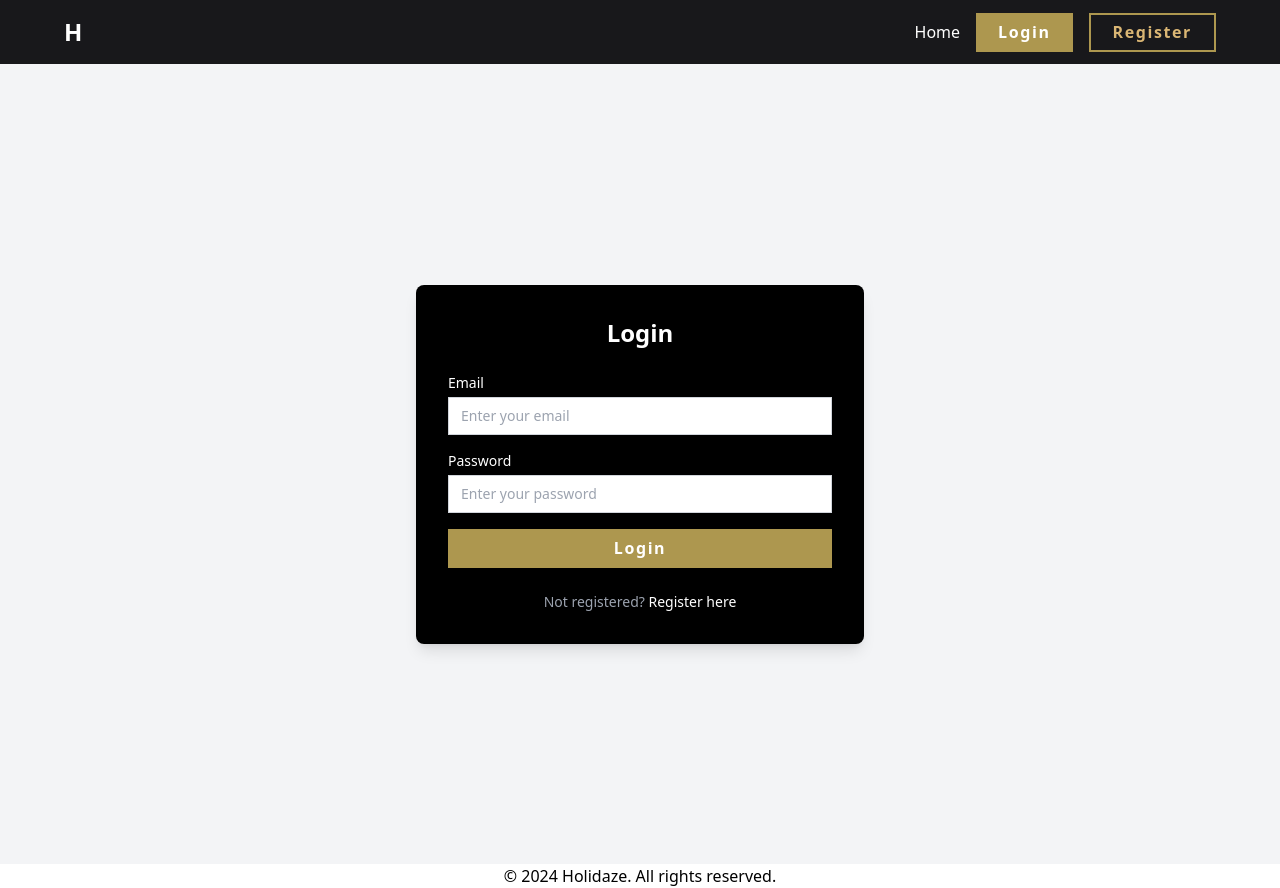
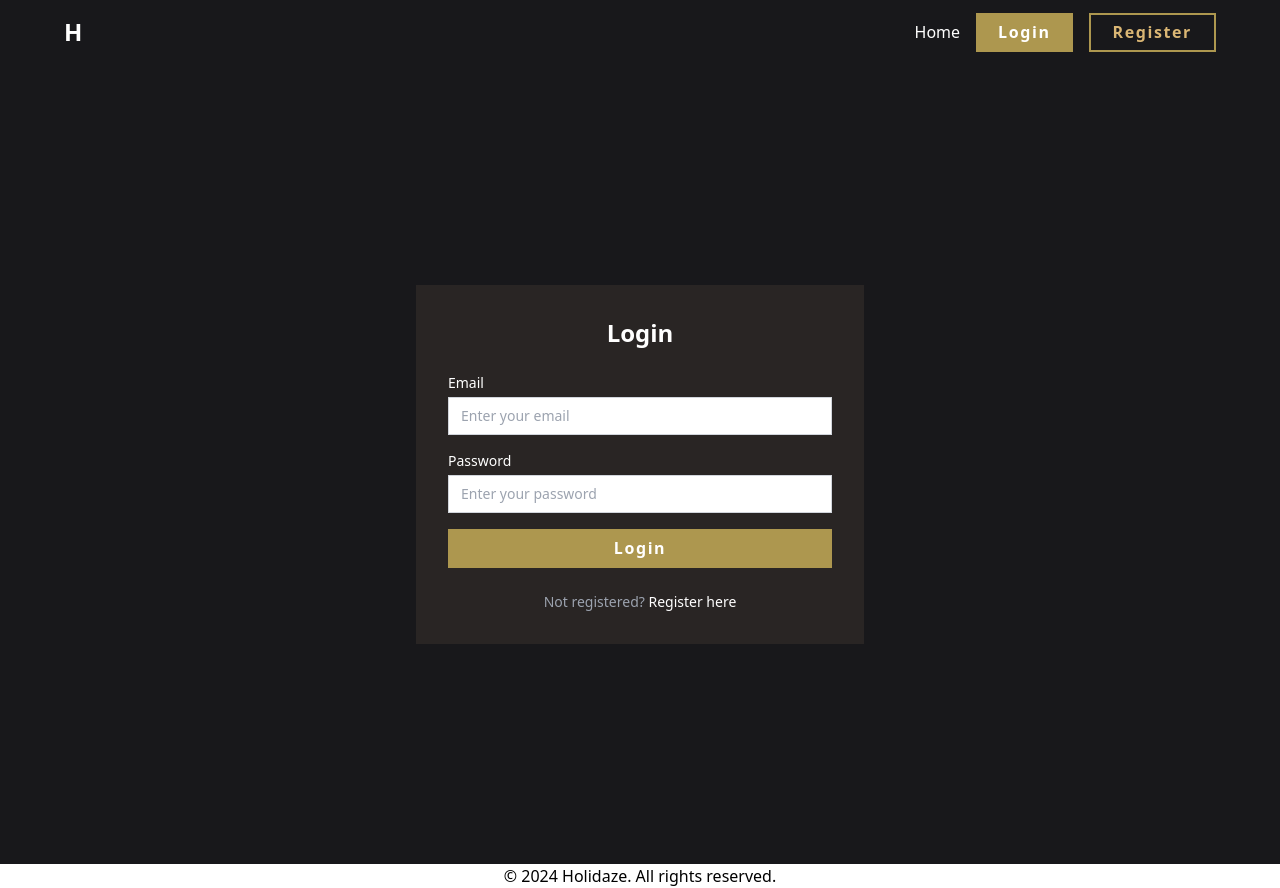
Before and after one commit to Zaracki/Exam-Holidaze, a React app: page /Login in a window 1280 px wide. Built offline with nearby package versions, Linux system fonts and the light colour scheme; the HTML template or start-up script is replaced by a standard one.

Commit message:
Update index.jsx

```diff
--- a/src/pages/Login/index.jsx
+++ b/src/pages/Login/index.jsx
@@ -37,7 +37,7 @@
         setLoginSuccess('Login successful! Redirecting...');
         setTimeout(() => {
           navigate('/');
-        }, 500); // Redirect after 0.5 seconds
+        }, 500);
       } else if (result && result.errors && result.errors.length > 0) {
         setFormError(result.errors[0].message);
       } else {
@@ -49,8 +49,8 @@
   };
 
   return (
-    <div className="flex justify-center items-center min-h-screen bg-gray-100">
-      <div className="w-full max-w-md p-8 space-y-6 bg-black shadow-lg rounded-lg">
+    <div className="flex justify-center items-center min-h-screen bg-zinc-900">
+      <div className="w-full max-w-md p-8 space-y-6 bg-stone-800">
         <h1 className="text-2xl font-bold text-center text-white">Login</h1>
         <LoginForm
           email={email}
```
